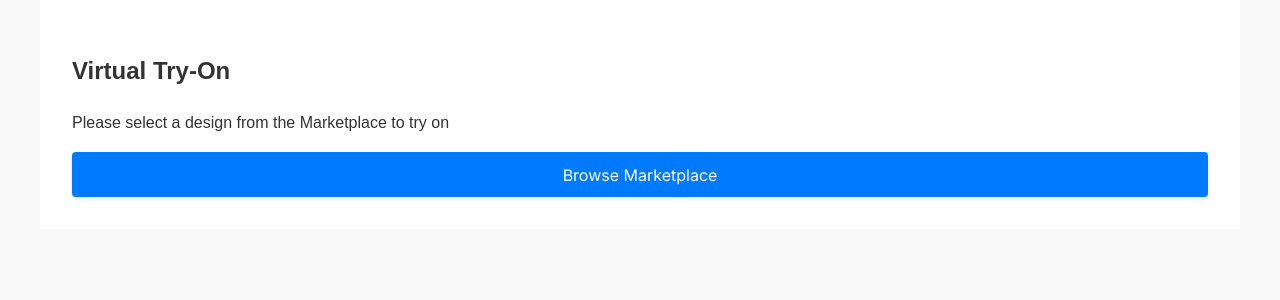
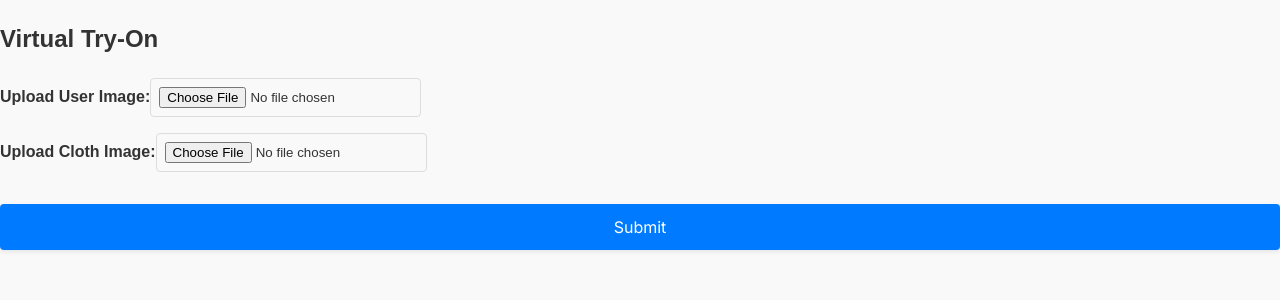
Before and after one commit to KanakamSasikalyan/react-frontend, a React (Create React App) app: page /try-on in a window 1280 px wide. Shown: the top 300 px of the page. Built offline with nearby package versions, Linux system fonts and the light colour scheme; no server answers; sample sign-in values are in the browser's storage.

Commit message:
vton UI created

```diff
--- a/src/components/VirtualTryOn/VirtualTryOn.css
+++ b/src/components/VirtualTryOn/VirtualTryOn.css
@@ -1,59 +1,22 @@
-.try-on-container {
-  max-width: 1200px;
-  margin: 0 auto;
-  padding: 2rem;
-  background-color: #ffffff;
-}
-
-.try-on-modes {
+.file-inputs {
   display: flex;
+  flex-direction: column;
   gap: 1rem;
   margin-bottom: 2rem;
 }
 
-.try-on-modes button {
-  padding: 0.8rem 1.5rem;
-  border: 1px solid #ccc;
-  border-radius: 4px;
-  background-color: #f8f9fa;
-  cursor: pointer;
-  transition: background-color 0.3s;
+.file-inputs label {
+  font-weight: bold;
+  margin-bottom: 0.5rem;
 }
 
-.try-on-modes button.active {
-  background-color: #007bff;
-  color: #fff;
-}
-
-.try-on-content {
-  display: flex;
-  gap: 2rem;
-}
-
-.source-container {
-  flex: 1;
-  text-align: center;
-}
-
-.source-container video,
-.source-container img {
-  max-width: 100%;
+.file-inputs input {
+  padding: 0.5rem;
   border: 1px solid #ddd;
   border-radius: 4px;
 }
 
-.design-preview {
-  flex: 1;
-  text-align: center;
-}
-
-.design-preview img {
-  max-width: 100%;
-  border: 1px solid #ddd;
-  border-radius: 4px;
-}
-
-.apply-button {
+.submit-button {
   background-color: #007bff;
   color: #fff;
   padding: 0.8rem 1.5rem;
@@ -63,7 +26,7 @@
   transition: background-color 0.3s;
 }
 
-.apply-button:hover {
+.submit-button:hover {
   background-color: #0056b3;
 }
 
@@ -79,11 +42,14 @@
 }
 
 .download-button {
+  display: inline-block;
+  margin-top: 1rem;
   background-color: #28a745;
   color: #fff;
   padding: 0.8rem 1.5rem;
   border: none;
   border-radius: 4px;
+  text-decoration: none;
   cursor: pointer;
   transition: background-color 0.3s;
 }
--- a/src/components/VirtualTryOn/VirtualTryOn.jsx
+++ b/src/components/VirtualTryOn/VirtualTryOn.jsx
@@ -1,143 +1,68 @@
-import React, { useState, useRef, useEffect } from 'react';
-import { useLocation, useNavigate } from 'react-router-dom';
+import React, { useState } from 'react';
 import axios from 'axios';
 import './VirtualTryOn.css';
 
 const VirtualTryOn = () => {
-  const [selectedDesign, setSelectedDesign] = useState(null);
-  const [mode, setMode] = useState('camera');
-  const [uploadedImage, setUploadedImage] = useState(null);
+  const [userImage, setUserImage] = useState(null);
+  const [clothImage, setClothImage] = useState(null);
   const [resultImage, setResultImage] = useState(null);
-  const videoRef = useRef(null);
-  const location = useLocation();
-  const navigate = useNavigate();
 
-  useEffect(() => {
-    const searchParams = new URLSearchParams(location.search);
-    const designId = searchParams.get('designId');
-    if (designId) fetchDesign(designId);
-  }, [location]);
+  const handleUserImageChange = (e) => {
+    setUserImage(e.target.files[0]);
+  };
 
-  const fetchDesign = async (id) => {
+  const handleClothImageChange = (e) => {
+    setClothImage(e.target.files[0]);
+  };
+
+  const handleSubmit = async () => {
+    if (!userImage || !clothImage) {
+      alert('Please select both user and cloth images.');
+      return;
+    }
+
+    const formData = new FormData();
+    formData.append('userImage', userImage);
+    formData.append('clothImage', clothImage);
+
     try {
-      const response = await axios.get(`/api/designs/${id}`);
-      setSelectedDesign(response.data);
+      const response = await axios.post('/api/virtual-tryon/try-on', formData, {
+        headers: {
+          'Content-Type': 'multipart/form-data',
+        },
+      });
+
+      setResultImage(response.data); // Assuming the backend returns the image URL
     } catch (error) {
-      console.error('Error fetching design:', error);
+      console.error('Error submitting images:', error);
+      alert('Failed to process the images. Please try again.');
     }
   };
-
-  const startCamera = async () => {
-    try {
-      const stream = await navigator.mediaDevices.getUserMedia({ video: true });
-      if (videoRef.current) videoRef.current.srcObject = stream;
-    } catch (err) {
-      console.error("Error accessing camera:", err);
-    }
-  };
-
-  const handleImageUpload = (e) => {
-    const file = e.target.files[0];
-    if (file) {
-      const reader = new FileReader();
-      reader.onload = (event) => setUploadedImage(event.target.result);
-      reader.readAsDataURL(file);
-    }
-  };
-
-  const applyDesign = async () => {
-    if (!selectedDesign) return;
-
-    try {
-      let imageData;
-      if (mode === 'camera' && videoRef.current) {
-        const canvas = document.createElement('canvas');
-        canvas.width = videoRef.current.videoWidth;
-        canvas.height = videoRef.current.videoHeight;
-        canvas.getContext('2d').drawImage(videoRef.current, 0, 0);
-        imageData = canvas.toDataURL('image/jpeg');
-      } else if (mode === 'upload' && uploadedImage) {
-        imageData = uploadedImage;
-      }
-
-      const response = await axios.post('/api/try-on', {
-        designId: selectedDesign.id,
-        image: imageData
-      });
-      setResultImage(response.data.resultImage);
-    } catch (error) {
-      console.error('Error applying design:', error);
-    }
-  };
-
-  useEffect(() => {
-    if (mode === 'camera') {
-      startCamera();
-      return () => {
-        if (videoRef.current?.srcObject) {
-          videoRef.current.srcObject.getTracks().forEach(track => track.stop());
-        }
-      };
-    }
-  }, [mode]);
 
   return (
     <div className="try-on-container">
       <h2>Virtual Try-On</h2>
 
-      {!selectedDesign ? (
-        <div className="select-design-prompt">
-          <p>Please select a design from the Marketplace to try on</p>
-          <button onClick={() => navigate('/marketplace')} className="browse-button">
-            Browse Marketplace
-          </button>
+      <div className="file-inputs">
+        <div>
+          <label htmlFor="userImage">Upload User Image:</label>
+          <input type="file" id="userImage" accept="image/*" onChange={handleUserImageChange} />
         </div>
-      ) : (
-        <>
-          <div className="try-on-modes">
-            <button onClick={() => setMode('camera')} className={mode === 'camera' ? 'active' : ''}>
-              Use Camera
-            </button>
-            <button onClick={() => setMode('upload')} className={mode === 'upload' ? 'active' : ''}>
-              Upload Photo
-            </button>
-          </div>
 
-          <div className="try-on-content">
-            <div className="source-container">
-              {mode === 'camera' ? (
-                <video ref={videoRef} autoPlay playsInline className="video-preview" />
-              ) : (
-                <>
-                  <input type="file" accept="image/*" onChange={handleImageUpload} id="upload-input" />
-                  <label htmlFor="upload-input" className="upload-area">
-                    {uploadedImage ? (
-                      <img src={uploadedImage} alt="Uploaded" className="uploaded-image" />
-                    ) : (
-                      <div className="upload-prompt">Click to upload a photo</div>
-                    )}
-                  </label>
-                </>
-              )}
-            </div>
+        <div>
+          <label htmlFor="clothImage">Upload Cloth Image:</label>
+          <input type="file" id="clothImage" accept="image/*" onChange={handleClothImageChange} />
+        </div>
+      </div>
 
-            <div className="design-preview">
-              <h3>Selected Design</h3>
-              <img src={selectedDesign.imageUrl} alt={selectedDesign.prompt} />
-              <button onClick={applyDesign} className="apply-button">
-                Apply Design
-              </button>
-            </div>
-          </div>
+      <button className="submit-button" onClick={handleSubmit}>Submit</button>
 
-          {resultImage && (
-            <div className="result-section">
-              <h3>Your Virtual Try-On</h3>
-              <img src={resultImage} alt="Virtual try-on result" className="result-image" />
-              <button className="download-button">Download Image</button>
-            </div>
-          )}
-        </>
+      {resultImage && (
+        <div className="result-section">
+          <h3>Result</h3>
+          <img src={resultImage} alt="Virtual Try-On Result" className="result-image" />
+          <a href={resultImage} download className="download-button">Download Image</a>
+        </div>
       )}
     </div>
   );
```
